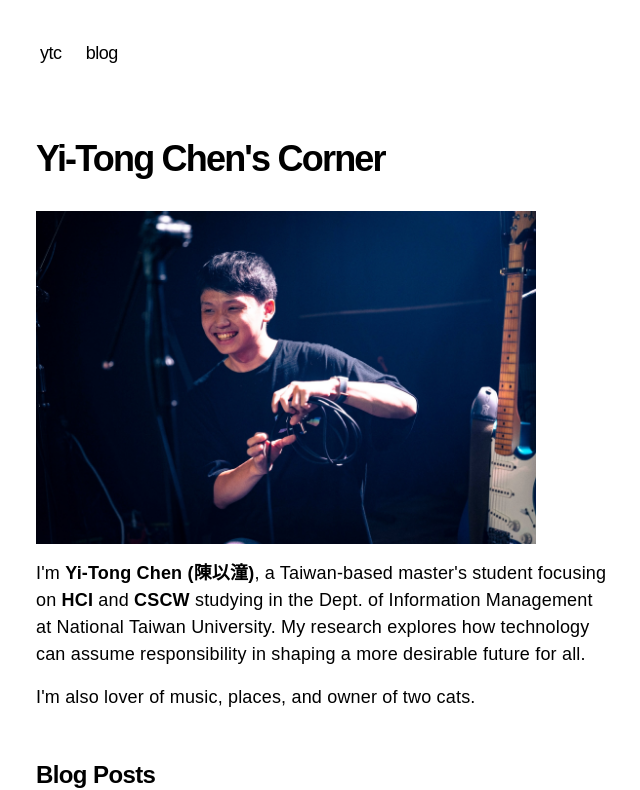
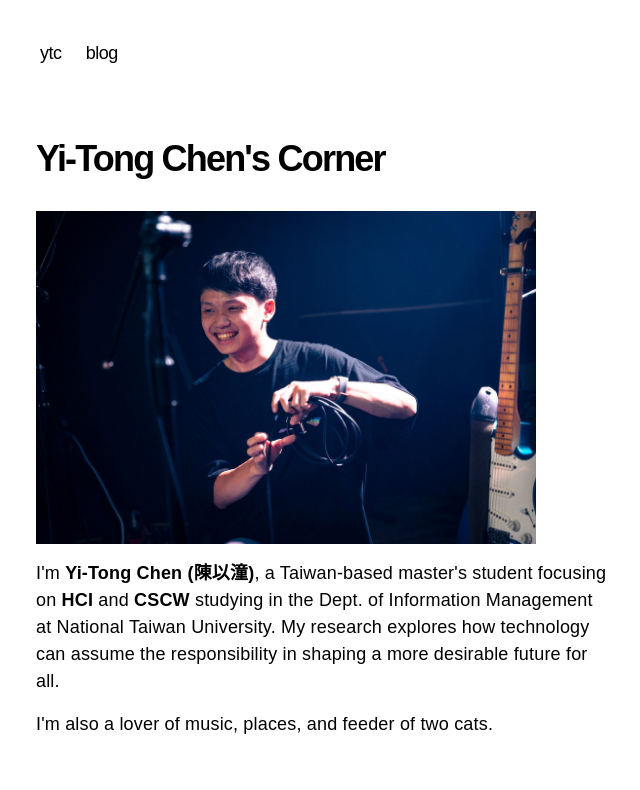
Before and after one commit to timicienio/personal-homepage, a Next.js app: page / in a window 1280 px wide. Shown: the top 790 px of the page, without its empty margins (316-956 px from the left). Built offline with nearby package versions, Linux system fonts and the light colour scheme.

Commit message:
change bio

```diff
--- a/app/page.tsx
+++ b/app/page.tsx
@@ -19,11 +19,11 @@ export default function Page() {
         I'm <strong>Yi-Tong Chen (陳以潼)</strong>, a Taiwan-based master's
         student focusing on <strong>HCI</strong> and <strong>CSCW</strong>{" "}
         studying in the Dept. of Information Management at National Taiwan
-        University. My research explores how technology can assume
+        University. My research explores how technology can assume the
         responsibility in shaping a more desirable future for all.
       </p>
       <p className="mb-4">
-        I'm also lover of music, places, and owner of two cats.
+        I'm also a lover of music, places, and feeder of two cats.
       </p>
       {/* <p className="mb-4">
         {" "}
```
